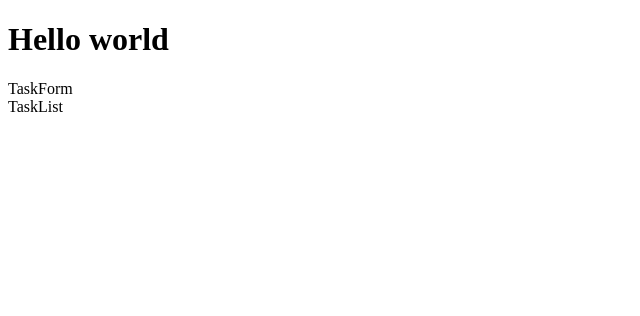
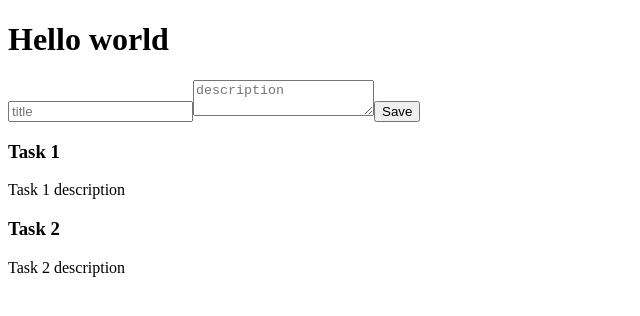
Before and after one commit to SkivaDev/react-rtk-crud, a React (Vite) app: page / in a window 1280 px wide. Shown: the top 316 px of the page, without its empty margins (0-640 px from the left). Built offline with nearby package versions, Linux system fonts and the light colour scheme.

Commit message:
List and Create part 1

```diff
--- a/src/components/task-form/TaskForm.jsx
+++ b/src/components/task-form/TaskForm.jsx
@@ -1,8 +1,33 @@
-import React from 'react'
+import React, { useState } from 'react'
 
 function TaskForm() {
+
+  const [task, setTask] = useState({
+    title: "",
+    description: "",
+  })
+
+  const handleChange = (e) => {
+    setTask({
+      ...task,
+      [e.target.name]: e.target.value,
+    })
+  }
+
+  const handleSubmit = (e) => {
+    e.preventDefault();
+
+    console.log(task);
+  }
+
   return (
-    <div>TaskForm</div>
+    <form onSubmit={handleSubmit}>
+      <input name='title' type="text" placeholder='title' onChange={handleChange}/>
+
+      <textarea name="description" placeholder='description' onChange={handleChange}></textarea>
+
+      <button>Save</button>
+    </form>
   )
 }
 
--- a/src/components/task-list/TaskList.jsx
+++ b/src/components/task-list/TaskList.jsx
@@ -1,8 +1,19 @@
 import React from 'react'
+import { useSelector } from 'react-redux'
 
 function TaskList() {
+
+  const tasks = useSelector(state => state.tasks)
+
   return (
-    <div>TaskList</div>
+    <div>
+      {tasks.map(task => (
+        <div key={task.id}>
+          <h3>{task.title}</h3>
+          <p>{task.description}</p>
+        </div>
+      ))}
+    </div>
   )
 }
 
--- a/src/features/tasks/taskSlice.js
+++ b/src/features/tasks/taskSlice.js
@@ -1,8 +1,24 @@
 import { createSlice } from "@reduxjs/toolkit";
+
+const initialState = [
+  {
+    id: "1",
+    title: "Task 1",
+    description: "Task 1 description",
+    completed: false
+  },
+  {
+    id: "2",
+    title: "Task 2",
+    description: "Task 2 description",
+    completed: false
+  },
+]
+
 
 export const taskSlice = createSlice({
   name: 'tasks',
-  initialState: [],
+  initialState: initialState,
   reducers: {
 
   }
```
